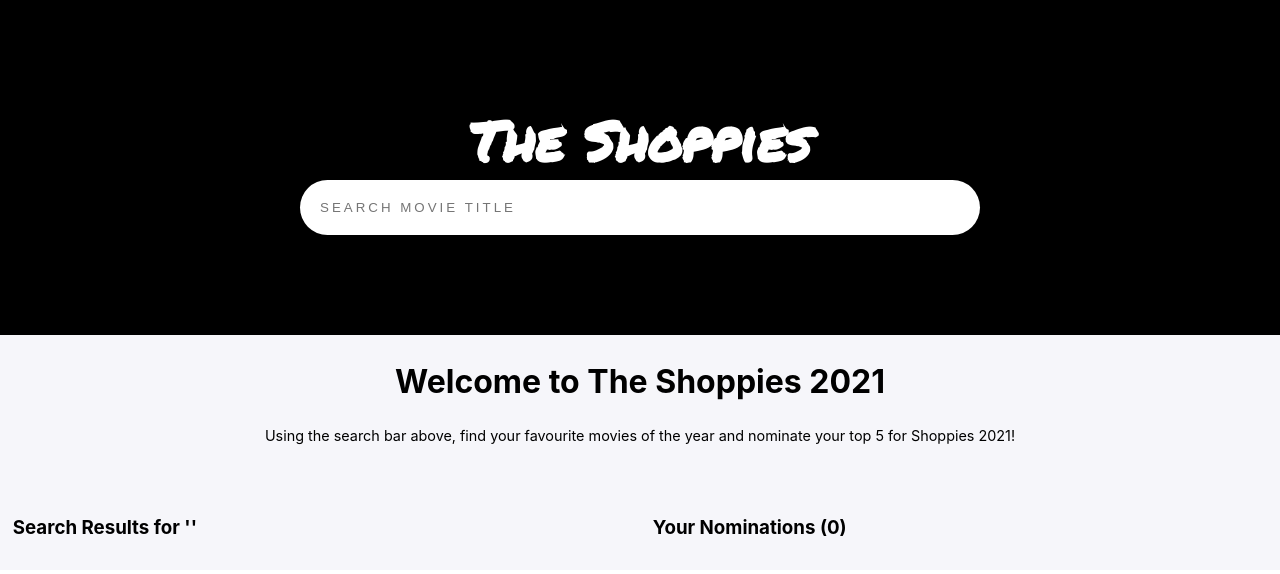
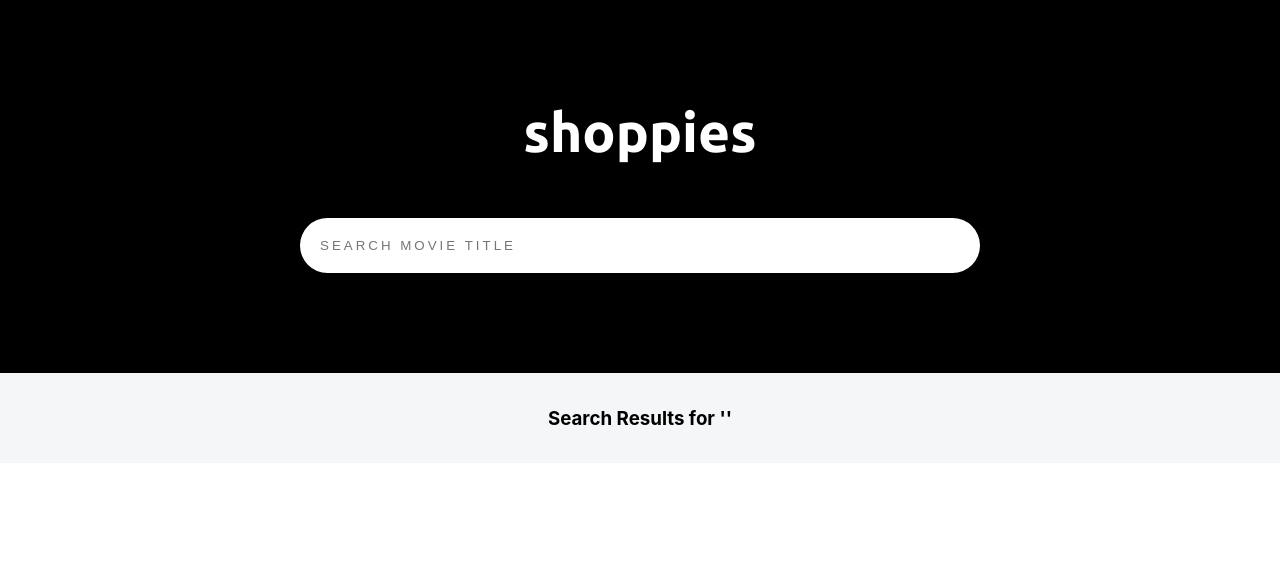
Before and after one commit to aarthiganesh/the-shoppies, a React (Create React App) app: page / in a window 1280 px wide. Shown: the top 574 px of the page. Built offline with nearby package versions, Linux system fonts and the light colour scheme; no server answers.

Commit message:
refining design cohesiveness

```diff
--- a/src/App.css
+++ b/src/App.css
@@ -1,11 +1,12 @@
 @import url('https://fonts.googleapis.com/css2?family=Permanent+Marker&display=swap');
 @import url('https://fonts.googleapis.com/css2?family=Josefin+Sans:wght@300;400&family=Karla:wght@300;400&display=swap');
 @import url('https://fonts.googleapis.com/css2?family=Poppins:wght@200;300;500;700&display=swap');
+@import url('https://fonts.googleapis.com/css2?family=Ubuntu:wght@500;700&display=swap');
 
 .App {
   padding:0;
   margin:0;
-  background-color: #F6F6FA;
+  background-color: #F4F6F8;
 }
 
 header{
@@ -14,17 +15,20 @@ header{
 
 /* Text */
 h1{
-  font-family: 'Permanent Marker';
+  /* font-family: 'Permanent Marker'; */
+  font-family: 'Ubuntu', sans-serif;
   color: white;
   font-size: 55px;
   padding: 0;
-  margin: 0;
+  margin-bottom: 1em;
+  margin-top: 0;
 }
 
 h4{
   /* font-family: 'Josefin Sans', sans-serif; */
   /* font-family: 'Karla', sans-serif; */
-  font-family: 'Poppins', sans-serif;
+  /* font-family: 'Poppins', sans-serif; */
+  font-family: 'Ubuntu', sans-serif;
   font-weight: 400;
 }
 #instructions{
@@ -35,7 +39,8 @@ h4{
 }
 #tagline{
   font-weight: 700;
-  font-size: 2rem;
+  font-size: 1.5rem;
+  color: white;
 }
 
 /* Search */
@@ -46,14 +51,14 @@ h4{
 }
 
 .search-results{
-  width: 100vw;
-  max-width: 1000px;
+  width: 90vw;
+  background-color:#F4F6F8;
   display: flex;
   flex-wrap: wrap;
-  padding: 1%;
+  padding: 15px;
 
   align-items: flex-start;
-  justify-content:flex-start;
+  justify-content:center;
   align-content: flex-start;
 }
 
@@ -72,13 +77,19 @@ h4{
   letter-spacing: 3px;
 }
 
+.search-title{
+  text-transform: uppercase;
+  color: #1DE883;
+}
+
 #test{
   display: flex;
+  justify-content: center;
 }
 /* Movie Card */
 .movie{
   background-color: white;
-  width: 28%;
+  width: 200px;
   border-radius: 10px;
   margin: 1%;
   text-align: center;
@@ -156,6 +167,7 @@ h4{
 
 .section-title{
   width: 100%;
+  text-align: center;
 }
 
 
--- a/src/App.js
+++ b/src/App.js
@@ -73,36 +73,34 @@ function App() {
 		saveToLocalStorage(newNominationList);
 	};
 
+	const showContent =true;
+
 
   return (
     <div className="App">
       <section className="search">
 				<header>
-					<h1>The Shoppies</h1>
+					<h1>shoppies</h1>
 				</header>
         <Search searchValue={searchValue} setSearchValue={setSearchValue}/>
 			</section>
 
 			<NominationLimitBanner />
 
-			<section>
-				<nav>
-				<h2 id="tagline">Welcome to The Shoppies 2021</h2>
-				<p id="instructions">Using the search bar above, find your favourite movies of the year and nominate your top 5 for Shoppies 2021!</p>
-				</nav>
-			</section>
-
 			<section id="test">
+				{showContent === true ?
 					<SearchResultsPage
 						movies = {movies}
 						addNomination = {addNomination}
 						nominations = {nominations}
 						searchValue = {searchValue}
-				/>
+					/>:
+
 					<NominatedMoviesPage
 						nominations ={nominations}
 						removeNomination={removeNomination}
 					/>
+				}
 			</section>
 
     </div>
--- a/src/components/SearchResults.js
+++ b/src/components/SearchResults.js
@@ -2,9 +2,6 @@ import React from 'react';
 
 const SearchResults = (props) => {
 	const nominations = props.nominations;
-
-	//Brute force .includes() method
-
 
 	function NominateButton (props){
 		let isInNominations= nominations.filter(nomination => nomination.imdbID===props.movie.imdbID).length!==0;
@@ -32,7 +29,9 @@ const SearchResults = (props) => {
 						<img
 						src = {`https://img.omdbapi.com/?i=${movie.imdbID}&h=400&apikey=dd6d8910`}
 						alt={movie.Title}
+						id={`${movie.imdbID}img`}
 						className="movie-poster"
+						onError={console.log('not this one')}
 						/>
 					</div>
 					<div className="movie-desc">
--- a/src/pages/SearchResultsPage.js
+++ b/src/pages/SearchResultsPage.js
@@ -6,7 +6,7 @@ const SearchResultsPage = (props) => {
   return(
     <>
       <section className="search-results">
-					<h3 className="section-title">Search Results for '{props.searchValue}'</h3>
+					<h3 className="section-title">Search Results for '<span className="search-title">{props.searchValue}</span>'</h3>
 					<SearchResults
 							movies={props.movies}
 							handleNominateClick={props.addNomination}
```
Also changed, not shown: 1 other file (tests, documents, lock files or other folders). Lines whose indentation alone changed are shown as unchanged.
